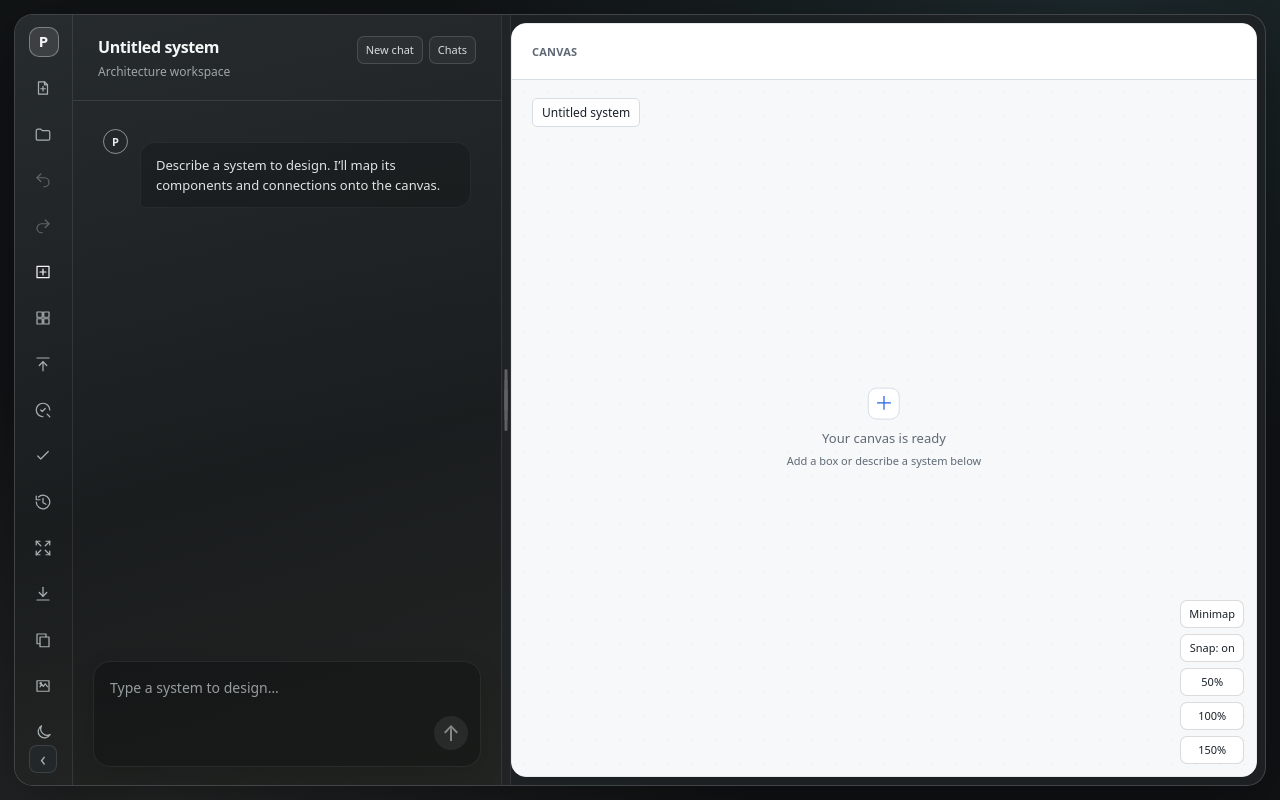
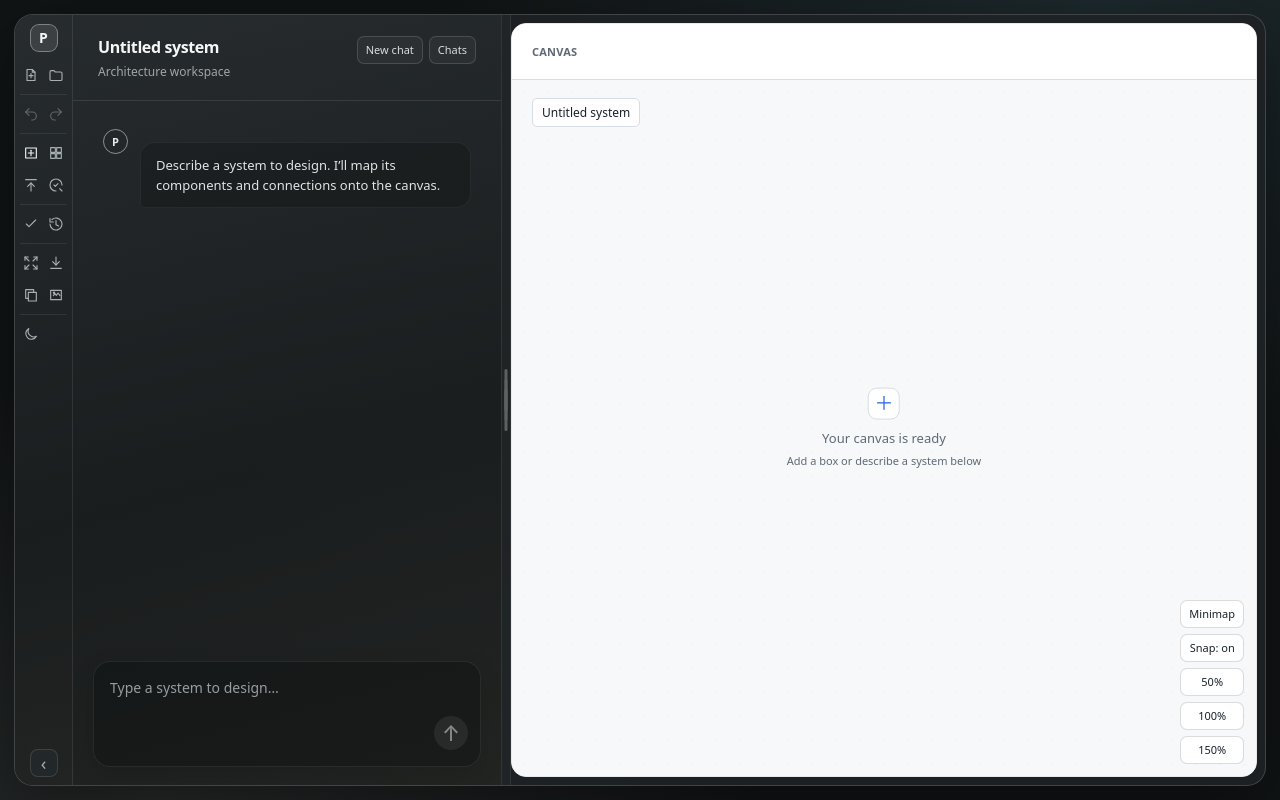
Before and after one commit to N0teveryth1ng/Paladin, a React (Vite) app in the folder frontend/: page / in a window 1280 px wide. Built offline with nearby package versions, Linux system fonts and the light colour scheme.

Commit message:
fix: compact sidebar toolbar and export menu dismissal

```diff
--- a/frontend/src/render/Toolbar.tsx
+++ b/frontend/src/render/Toolbar.tsx
@@ -1,6 +1,6 @@
 import type { ThemeName } from '../app/modes';
 import type { Entry, FixtureName } from '../app/modes';
-import { useRef, useState } from 'react';
+import { useEffect, useRef, useState } from 'react';
 
 type ToolIconName = 'new' | 'open' | 'undo' | 'redo' | 'box' | 'fit' | 'export' | 'copy' | 'check' | 'theme' | 'moon' | 'image' | 'history' | 'template' | 'import' | 'review';
 
@@ -88,6 +88,27 @@ export function Toolbar({
   const [copiedImage, setCopiedImage] = useState(false);
   const [exportOpen, setExportOpen] = useState(false);
   const exportButton = useRef<HTMLButtonElement>(null);
+  const exportMenu = useRef<HTMLDivElement>(null);
+
+  useEffect(() => {
+    if (!exportOpen) return;
+    // Capture phase: the canvas stops mousedown propagation, so a bubble listener
+    // would never see clicks outside the sidebar.
+    const onOutsidePointerDown = (event: MouseEvent) => {
+      const target = event.target as Node;
+      if (exportButton.current?.contains(target) || exportMenu.current?.contains(target)) return;
+      setExportOpen(false);
+    };
+    const onLayoutChange = () => setExportOpen(false);
+    document.addEventListener('mousedown', onOutsidePointerDown, true);
+    window.addEventListener('resize', onLayoutChange);
+    window.addEventListener('scroll', onLayoutChange, true);
+    return () => {
+      document.removeEventListener('mousedown', onOutsidePointerDown, true);
+      window.removeEventListener('resize', onLayoutChange);
+      window.removeEventListener('scroll', onLayoutChange, true);
+    };
+  }, [exportOpen]);
   const copyDiagram = async (): Promise<void> => {
     await onCopy?.();
     setCopied(true);
@@ -99,39 +120,40 @@ export function Toolbar({
     window.setTimeout(() => setCopiedImage(false), 1600);
   };
 
+  const exportMenuStyle = (() => {
+    const rect = exportButton.current?.getBoundingClientRect();
+    if (!rect) return undefined;
+    const top = Math.min(rect.top, window.innerHeight - 280);
+    return { top: Math.max(8, top), left: rect.right + 8 };
+  })();
+
   return (
     <header className="toolbar" data-testid="toolbar">
       <div className="brand">
         <span className="brand-mark" aria-label="Paladin" title="Paladin">P</span>
-        <button
-          className="sidebar-toggle"
-          type="button"
-          onClick={onToggleSidebar}
-          aria-label={collapsed ? 'Expand sidebar' : 'Collapse sidebar'}
-          aria-expanded={!collapsed}
-          aria-controls="architecture-chat"
-          data-testid="sidebar-toggle"
-        >
-          {collapsed ? '›' : '‹'}
-        </button>
       </div>
 
       <nav className="toolbar-actions" aria-label="Canvas tools">
-        {onNew ? <button type="button" onClick={onNew} disabled={locked} data-testid="new-design" title="New design" aria-label="New design"><span className="tool-icon"><ToolIcon name="new" /></span><span className="tool-label">New</span></button> : null}
-        {onOpen ? <button type="button" onClick={onOpen} disabled={locked} data-testid="open-design" title="Open saved design" aria-label="Open saved design"><span className="tool-icon"><ToolIcon name="open" /></span><span className="tool-label">Open</span></button> : null}
-        {onUndo ? <button type="button" onClick={onUndo} disabled={locked || !canUndo} data-testid="undo-button" title="Undo (Ctrl+Z)" aria-label="Undo"><span className="tool-icon"><ToolIcon name="undo" /></span><span className="tool-label">Undo</span></button> : null}
-        {onRedo ? <button type="button" onClick={onRedo} disabled={locked || !canRedo} data-testid="redo-button" title="Redo (Ctrl+Y)" aria-label="Redo"><span className="tool-icon"><ToolIcon name="redo" /></span><span className="tool-label">Redo</span></button> : null}
-        {onAddComponent ? <button type="button" onClick={onAddComponent} disabled={locked} data-testid="add-component" title="Add box" aria-label="Add box">
-          <span className="tool-icon"><ToolIcon name="box" /></span><span className="tool-label">Add box</span>
-        </button> : null}
-        {onTemplates ? <button type="button" onClick={onTemplates} disabled={locked} data-testid="templates-button" title="Templates and remix" aria-label="Templates"><span className="tool-icon"><ToolIcon name="template" /></span><span className="tool-label">Templates</span></button> : null}
-        {onImportSource ? <button type="button" onClick={onImportSource} disabled={locked} data-testid="import-source-button" title="Generate from source" aria-label="Import source"><span className="tool-icon"><ToolIcon name="import" /></span><span className="tool-label">Import</span></button> : null}
-        {onReview ? <button type="button" onClick={onReview} disabled={locked} data-testid="review-button" title="Critique / review architecture" aria-label="Review architecture"><span className="tool-icon"><ToolIcon name="review" /></span><span className="tool-label">Review</span></button> : null}
-        {onCheckpoint ? <button type="button" onClick={onCheckpoint} disabled={locked} data-testid="checkpoint-button" title="Save checkpoint" aria-label="Save checkpoint"><span className="tool-icon"><ToolIcon name="check" /></span><span className="tool-label">Checkpoint</span></button> : null}
-        {onHistory ? <button type="button" onClick={onHistory} data-testid="history-button" title="Version history" aria-label="Version history"><span className="tool-icon"><ToolIcon name="history" /></span><span className="tool-label">History</span></button> : null}
-        <button type="button" onClick={onFit} disabled={locked} data-testid="fit-button" title="Fit canvas" aria-label="Fit canvas">
-          <span className="tool-icon"><ToolIcon name="fit" /></span><span className="tool-label">Fit</span>
-        </button>
+        <div className="toolbar-group" role="group" aria-label="File">
+          {onNew ? <button type="button" onClick={onNew} disabled={locked} data-testid="new-design" title="New design" aria-label="New design"><span className="tool-icon"><ToolIcon name="new" /></span></button> : null}
+          {onOpen ? <button type="button" onClick={onOpen} disabled={locked} data-testid="open-design" title="Open saved design" aria-label="Open saved design"><span className="tool-icon"><ToolIcon name="open" /></span></button> : null}
+        </div>
+        <div className="toolbar-group" role="group" aria-label="Edit">
+          {onUndo ? <button type="button" onClick={onUndo} disabled={locked || !canUndo} data-testid="undo-button" title="Undo (Ctrl+Z)" aria-label="Undo"><span className="tool-icon"><ToolIcon name="undo" /></span></button> : null}
+          {onRedo ? <button type="button" onClick={onRedo} disabled={locked || !canRedo} data-testid="redo-button" title="Redo (Ctrl+Y)" aria-label="Redo"><span className="tool-icon"><ToolIcon name="redo" /></span></button> : null}
+        </div>
+        <div className="toolbar-group" role="group" aria-label="Design">
+          {onAddComponent ? <button type="button" onClick={onAddComponent} disabled={locked} data-testid="add-component" title="Add box" aria-label="Add box"><span className="tool-icon"><ToolIcon name="box" /></span></button> : null}
+          {onTemplates ? <button type="button" onClick={onTemplates} disabled={locked} data-testid="templates-button" title="Templates and remix" aria-label="Templates"><span className="tool-icon"><ToolIcon name="template" /></span></button> : null}
+          {onImportSource ? <button type="button" onClick={onImportSource} disabled={locked} data-testid="import-source-button" title="Generate from source" aria-label="Import source"><span className="tool-icon"><ToolIcon name="import" /></span></button> : null}
+          {onReview ? <button type="button" onClick={onReview} disabled={locked} data-testid="review-button" title="Critique / review architecture" aria-label="Review architecture"><span className="tool-icon"><ToolIcon name="review" /></span></button> : null}
+        </div>
+        <div className="toolbar-group" role="group" aria-label="History">
+          {onCheckpoint ? <button type="button" onClick={onCheckpoint} disabled={locked} data-testid="checkpoint-button" title="Save checkpoint" aria-label="Save checkpoint"><span className="tool-icon"><ToolIcon name="check" /></span></button> : null}
+          {onHistory ? <button type="button" onClick={onHistory} data-testid="history-button" title="Version history" aria-label="Version history"><span className="tool-icon"><ToolIcon name="history" /></span></button> : null}
+        </div>
+        <div className="toolbar-group" role="group" aria-label="View and export">
+          <button type="button" onClick={onFit} disabled={locked} data-testid="fit-button" title="Fit canvas" aria-label="Fit canvas"><span className="tool-icon"><ToolIcon name="fit" /></span></button>
           {onDownload || onSave || onDownloadBundle || onCopyImage ? (
             <div className="toolbar-export">
               <button
@@ -144,13 +166,15 @@ export function Toolbar({
                 title="Export / Save"
                 aria-label="Export or save"
               >
-              <span className="tool-icon"><ToolIcon name="export" /></span><span className="tool-label">Export</span>
+                <span className="tool-icon"><ToolIcon name="export" /></span>
               </button>
               {exportOpen ? (
                 <div
+                  ref={exportMenu}
                   className="toolbar-export-menu"
                   role="group"
                   aria-label="Export or save"
+                  style={exportMenuStyle}
                   onKeyDown={(event) => {
                     if (event.key === 'Escape') {
                       setExportOpen(false);
@@ -183,15 +207,26 @@ export function Toolbar({
               ) : null}
             </div>
           ) : null}
-        {onCopy ? <button type="button" onClick={() => void copyDiagram()} disabled={locked} data-testid="copy-diagram" title="Copy as Mermaid" aria-label="Copy as Mermaid"><span className="tool-icon"><ToolIcon name={copied ? 'check' : 'copy'} /></span><span className="tool-label">{copied ? 'Copied' : 'Copy'}</span></button> : null}
-        {onCopyImage ? <button type="button" onClick={() => void copyImage()} disabled={locked} data-testid="copy-image" title="Copy as image" aria-label="Copy as image"><span className="tool-icon"><ToolIcon name={copiedImage ? 'check' : 'image'} /></span><span className="tool-label">{copiedImage ? 'Copied' : 'Copy image'}</span></button> : null}
-        <button type="button" onClick={onTheme} data-testid="theme-button" aria-label="Toggle theme" title="Toggle theme">
-          <span className="tool-icon"><ToolIcon name={theme === 'light' ? 'moon' : 'theme'} /></span><span className="tool-label">Theme</span>
+          {onCopy ? <button type="button" onClick={() => void copyDiagram()} disabled={locked} data-testid="copy-diagram" title="Copy as Mermaid" aria-label="Copy as Mermaid"><span className="tool-icon"><ToolIcon name={copied ? 'check' : 'copy'} /></span></button> : null}
+          {onCopyImage ? <button type="button" onClick={() => void copyImage()} disabled={locked} data-testid="copy-image" title="Copy as image" aria-label="Copy as image"><span className="tool-icon"><ToolIcon name={copiedImage ? 'check' : 'image'} /></span></button> : null}
+        </div>
+        <div className="toolbar-group" role="group" aria-label="Settings">
+          <button type="button" onClick={onTheme} data-testid="theme-button" aria-label="Toggle theme" title="Toggle theme"><span className="tool-icon"><ToolIcon name={theme === 'light' ? 'moon' : 'theme'} /></span></button>
+        </div>
+        {locked ? <span className="run-indicator" data-testid="lock-indicator" title="Drawing…">…</span> : null}
+      </nav>
+
+      <button
+        className="sidebar-toggle"
+        type="button"
+        onClick={onToggleSidebar}
+        aria-label={collapsed ? 'Expand sidebar' : 'Collapse sidebar'}
+        aria-expanded={!collapsed}
+        aria-controls="architecture-chat"
+        data-testid="sidebar-toggle"
+      >
+        {collapsed ? '›' : '‹'}
       </button>
-        {locked ? (
-          <span className="run-indicator" data-testid="lock-indicator">Drawing…</span>
-        ) : null}
-      </nav>
     </header>
   );
 }
--- a/frontend/src/render/styles.css
+++ b/frontend/src/render/styles.css
@@ -58,15 +58,16 @@ button { color: inherit; }
   align-items: center;
   width: 58px;
   height: 100%;
-  gap: 8px;
-  padding: 10px 6px 52px;
+  gap: 6px;
+  padding: 8px 5px 44px;
   background: transparent;
   border-right: 1px solid rgba(255,255,255,.09);
+  overflow: hidden;
 }
-.brand { display: flex; align-items: center; justify-content: center; min-height: 34px; }
+.brand { display: flex; align-items: center; justify-content: center; min-height: 30px; flex: 0 0 auto; }
 .brand-name { font-size: 16px; font-weight: 720; letter-spacing: -0.04em; }
-.brand-mark { display: grid; width: 30px; height: 30px; place-items: center; border: 1px solid rgba(255,255,255,.34); border-radius: 10px; background: rgba(255,255,255,.10); color: #f5f6f6; font-size: 15px; font-weight: 750; }
-.sidebar-toggle { position: absolute; bottom: 12px; left: 14px; display: grid; width: 28px; height: 28px; place-items: center; border: 1px solid var(--border); border-radius: 8px; background: var(--panel); color: var(--muted); font-size: 19px; line-height: 1; cursor: pointer; }
+.brand-mark { display: grid; width: 28px; height: 28px; place-items: center; border: 1px solid rgba(255,255,255,.34); border-radius: 9px; background: rgba(255,255,255,.10); color: #f5f6f6; font-size: 14px; font-weight: 750; }
+.sidebar-toggle { position: absolute; bottom: 8px; left: 50%; transform: translateX(-50%); display: grid; width: 28px; height: 28px; place-items: center; border: 1px solid var(--border); border-radius: 8px; background: var(--panel); color: var(--muted); font-size: 18px; line-height: 1; cursor: pointer; }
 .sidebar-toggle:hover { background: var(--panel-alt); color: var(--text); }
 .document-name {
   max-width: 40vw;
@@ -80,18 +81,20 @@ button { color: inherit; }
   text-overflow: ellipsis;
   white-space: nowrap;
 }
-.toolbar-actions { display: grid; width: 100%; grid-template-columns: 1fr; gap: 4px; }
+.toolbar-actions { display: flex; flex-direction: column; width: 100%; gap: 4px; flex: 1 1 auto; min-height: 0; overflow-y: auto; overflow-x: hidden; padding: 1px 0; scrollbar-width: thin; scrollbar-color: rgba(255,255,255,.18) transparent; }
+.toolbar-actions::-webkit-scrollbar { width: 4px; }
+.toolbar-actions::-webkit-scrollbar-thumb { background: rgba(255,255,255,.18); border-radius: 999px; }
+.toolbar-group { display: grid; grid-template-columns: repeat(2, minmax(0, 1fr)); gap: 2px; width: 100%; }
+.toolbar-group + .toolbar-group { padding-top: 4px; border-top: 1px solid rgba(255,255,255,.08); }
 .toolbar-actions button, .icon-button {
   display: inline-flex;
   align-items: center;
   justify-content: center;
-  width: 44px;
-  min-height: 42px;
-  flex-direction: column;
-  gap: 2px;
-  padding: 4px 3px;
+  width: 100%;
+  min-height: 30px;
+  padding: 3px;
   border: 1px solid transparent;
-  border-radius: 9px;
+  border-radius: 7px;
   background: transparent;
   color: var(--muted);
   font-size: 10px;
@@ -102,18 +105,18 @@ button { color: inherit; }
   color: var(--text);
 }
 .toolbar-actions button:disabled { opacity: .45; cursor: default; }
-.toolbar-export { position: relative; }
-.toolbar-export-menu { position: absolute; z-index: 10; top: calc(100% + 5px); right: 0; display: flex; width: 190px; flex-direction: column; padding: 4px; border: 1px solid var(--border); border-radius: 9px; background: var(--panel); box-shadow: var(--shadow); }
-.toolbar-export-menu button { display: flex; width: 100%; min-height: 36px; flex-direction: row; align-items: center; justify-content: space-between; padding: 8px 10px; color: var(--text); text-align: left; }
+.toolbar-export { position: relative; display: contents; }
+.toolbar-export > button { display: inline-flex; }
+.toolbar-export-menu { position: fixed; z-index: 120; display: flex; width: 210px; flex-direction: column; padding: 4px; border: 1px solid var(--border); border-radius: 9px; background: var(--panel); box-shadow: var(--shadow); }
+.toolbar-export-menu button { display: flex; width: 100%; min-height: 34px; flex-direction: row; align-items: center; justify-content: space-between; padding: 7px 10px; color: var(--text); text-align: left; }
 .toolbar-export-menu button:hover { background: var(--panel-alt); }
 .toolbar-export-menu small { color: var(--muted); font-size: 10px; }
-.tool-icon { display: grid; width: 20px; height: 20px; place-items: center; }
-.tool-icon svg { width: 18px; height: 18px; fill: none; stroke: currentColor; stroke-width: 1.65; stroke-linecap: round; stroke-linejoin: round; }
+.tool-icon { display: grid; width: 18px; height: 18px; place-items: center; }
+.tool-icon svg { width: 16px; height: 16px; fill: none; stroke: currentColor; stroke-width: 1.7; stroke-linecap: round; stroke-linejoin: round; }
 .tool-label { display: none; }
-.toolbar-actions [data-testid='add-component'] { color: var(--text); font-weight: 600; }
+.toolbar-actions [data-testid='add-component'] { color: var(--text); }
 .toolbar-actions [data-testid='add-component']:hover:not(:disabled) { background: var(--panel-alt); color: var(--text); }
-.toolbar-actions [data-testid='theme-button'] { width: auto; padding: 4px 3px; font-size: 10px; }
-.run-indicator { color: var(--muted); font-size: 12px; }
+.run-indicator { display: grid; place-items: center; min-height: 24px; color: var(--muted); font-size: 14px; grid-column: 1 / -1; }
 
 .workspace { position: relative; display: flex; height: 100%; min-width: 0; min-height: 0; }
 .workspace { overflow: hidden; border: 1px solid rgba(255,255,255,.16); border-radius: 19px; background: rgba(30,34,36,.92); box-shadow: 0 22px 70px rgba(0,0,0,.42); }
@@ -122,8 +125,6 @@ button { color: inherit; }
 .workspace-splitter { flex: 0 0 10px; width: 10px; cursor: col-resize; position: relative; z-index: 6; background: linear-gradient(180deg, rgba(255,255,255,.02), rgba(255,255,255,.01)); border-left: 1px solid rgba(255,255,255,.08); border-right: 1px solid rgba(255,255,255,.08); touch-action: none; }
 .workspace-splitter::after { content: ''; position: absolute; top: 50%; left: 50%; width: 3px; height: 42px; transform: translate(-50%, -50%); border-radius: 999px; background: rgba(255,255,255,.28); box-shadow: 0 -10px 0 rgba(255,255,255,.28), 0 10px 0 rgba(255,255,255,.28); }
 .workspace-splitter:hover::after, .workspace-splitter:active::after { background: rgba(143,184,255,.75); box-shadow: 0 -10px 0 rgba(143,184,255,.75), 0 10px 0 rgba(143,184,255,.75); }
-.toolbar-actions button .tool-label { display: none; }
-.toolbar-export-menu { left: calc(100% + 8px); top: 0; right: auto; }
 .chat-sidebar { display: flex; min-width: 0; min-height: 0; flex: 1; flex-direction: column; background: linear-gradient(180deg, rgba(36,40,42,.22), rgba(18,20,21,.14)); }
 .chat-heading { min-height: 86px; padding: 21px 25px 17px; border-bottom: 1px solid rgba(255,255,255,.10); }
 .chat-heading-row { display: flex; align-items: flex-start; justify-content: space-between; gap: 12px; }
@@ -354,7 +355,7 @@ button { color: inherit; }
   .app-sidebar:not(.is-collapsed) { position: absolute; inset: 0 auto 0 0; width: min(420px, calc(100vw - 58px)) !important; min-width: 0 !important; max-width: calc(100vw - 58px) !important; box-shadow: 20px 0 55px rgba(0,0,0,.35); }
   .app-sidebar.is-collapsed { position: relative; }
   .workspace-splitter { display: none; }
-  .toolbar { padding: 10px 6px 52px; }
+  .toolbar { padding: 8px 5px 44px; }
   .canvas-column { margin: 0; border: 0; border-radius: 0; }
   .canvas-header { padding: 0 12px; }
   .inspector { top: 8px; right: 8px; width: min(270px, calc(100% - 16px)); max-height: calc(100% - 110px); }
```
Also changed, not shown: 1 other file (tests, documents, lock files or other folders). Lines whose indentation alone changed are shown as unchanged.
